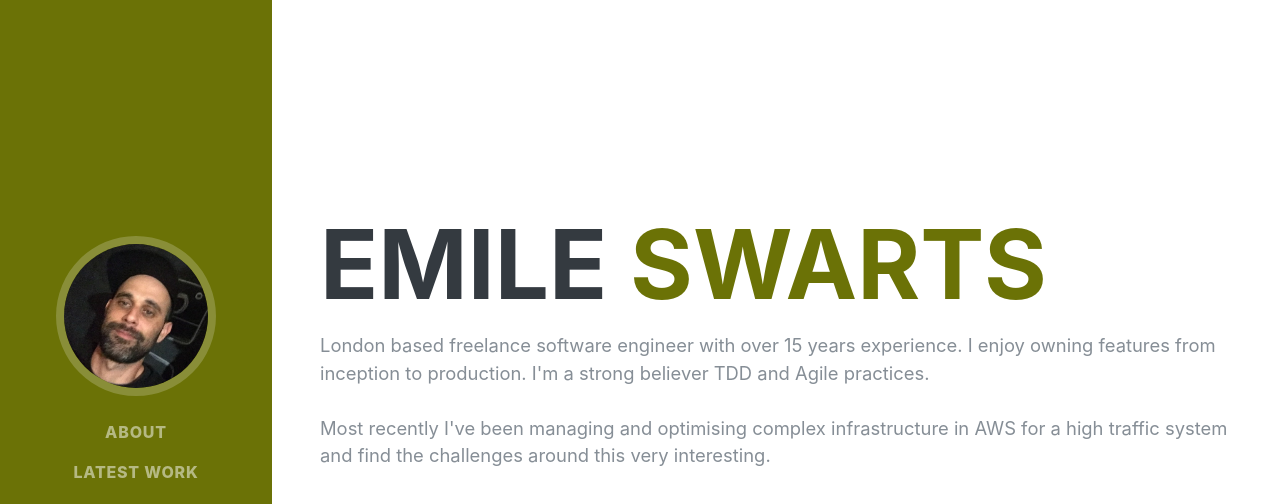
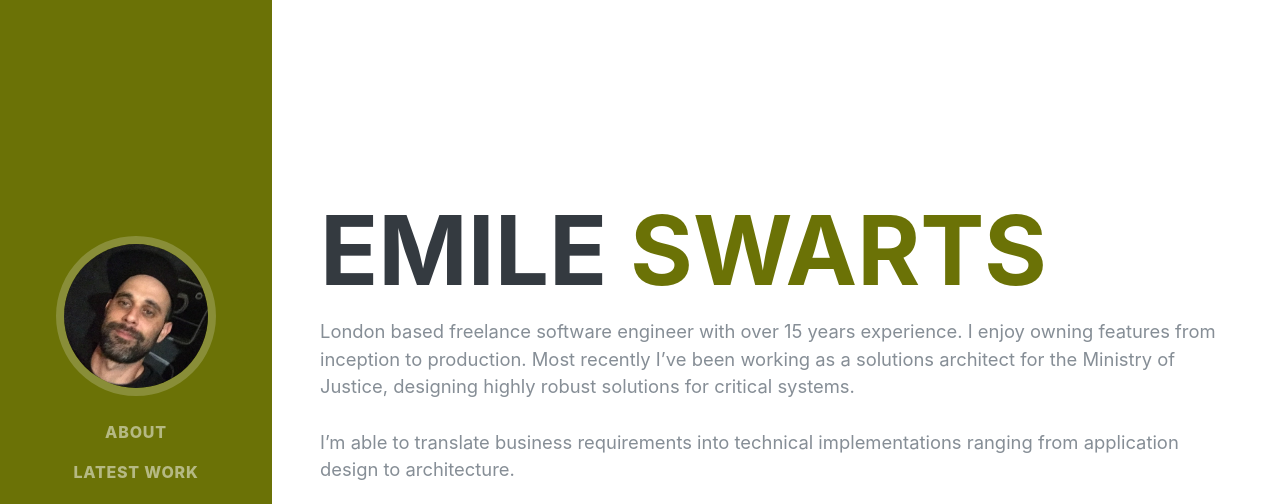
Before and after one commit to emileswarts/emileswarts.com, a website: page index.html in a window 1280 px wide. Shown: the top 504 px of the page. Drawn offline with nearby package versions, Linux system fonts and the light colour scheme; files that its build step writes are made by us from their sources; a web font is replaced by a local one.

Commit message:
Update content

```diff
--- a/index.html
+++ b/index.html
@@ -53,7 +53,11 @@
           <h1 class="mb-0">Emile
             <span class="text-primary">Swarts</span>
           </h1>
-          <br /><p class="lead mb-5">London based freelance software engineer with over 15 years experience. I enjoy owning features from inception to production. I'm a strong believer TDD and Agile practices.<br /><br />Most recently I've been managing and optimising complex infrastructure in AWS for a high traffic system and find the challenges around this very interesting.</p>
+          <br /><p class="lead mb-5">London based freelance software engineer with over 15 years experience. I enjoy owning features from inception to production. Most recently I’ve been working as a solutions architect for the Ministry of Justice, designing highly robust solutions for critical systems.
+
+            <br /><br />
+            I’m able to translate business requirements into technical implementations ranging from application design to architecture.
+            </p>
           <div class="social-icons">
             <a href="https://uk.linkedin.com/in/emile-swarts-b425b824">
               <i class="fab fa-linkedin-in"></i>
```
